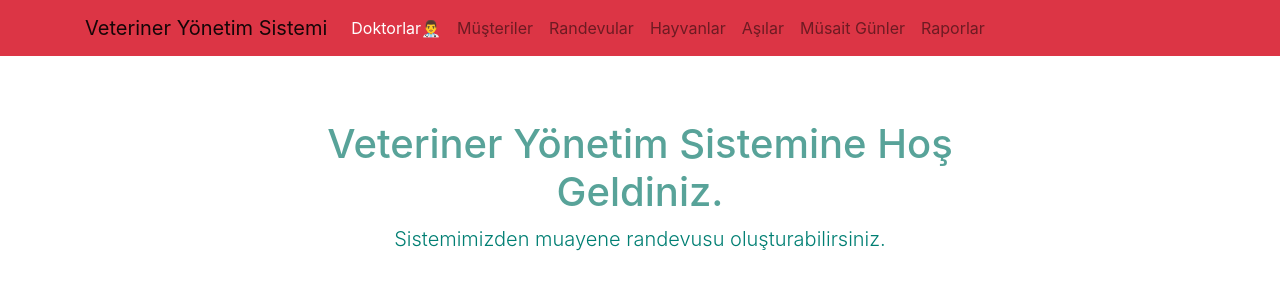
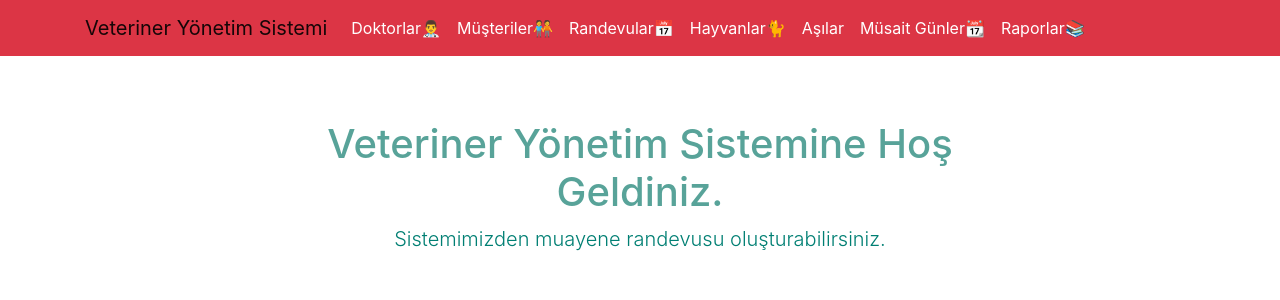
Before and after one commit to batuhanlog/Veterinary_Management, a React (Create React App) app: page / in a window 1280 px wide. Shown: the top 300 px of the page. Built offline with nearby package versions, Linux system fonts and the light colour scheme.

Commit message:
Update Navbar.js

```diff
--- a/src/components/Navbar/Navbar.js
+++ b/src/components/Navbar/Navbar.js
@@ -27,34 +27,34 @@ function Navbar() {
               </Link>
             </li>
             <li className="nav-item">
-              <Link className="nav-link" to="/customers">
-                Müşteriler
+              <Link className="nav-link text-white" to="/customers">
+                Müşteriler🧑‍🤝‍🧑
               </Link>
             </li>
             <li className="nav-item">
-              <Link className="nav-link" to="/appointments">
-                Randevular
+              <Link className="nav-link text-white" to="/appointments">
+                Randevular📅
               </Link>
             </li>
             <li className="nav-item">
-              <Link className="nav-link" to="/animals">
-                Hayvanlar
+              <Link className="nav-link text-white" to="/animals">
+                Hayvanlar🐈
               </Link>
             </li>
             <li className="nav-item">
-              <Link className="nav-link" to="/vaccines">
+              <Link className="nav-link text-white" to="/vaccines">
                 Aşılar
               </Link>
             </li>
             <li className="nav-item">
-              <Link className="nav-link" to="/available-dates">
-                Müsait Günler
+              <Link className="nav-link text-white" to="/available-dates">
+                Müsait Günler📆
               </Link>
             </li>
 
             <li className="nav-item">
-              <Link className="nav-link" to="/reports">
-                Raporlar
+              <Link className="nav-link text-white" to="/reports">
+                Raporlar📚
               </Link>
             </li>
           </ul>
```
